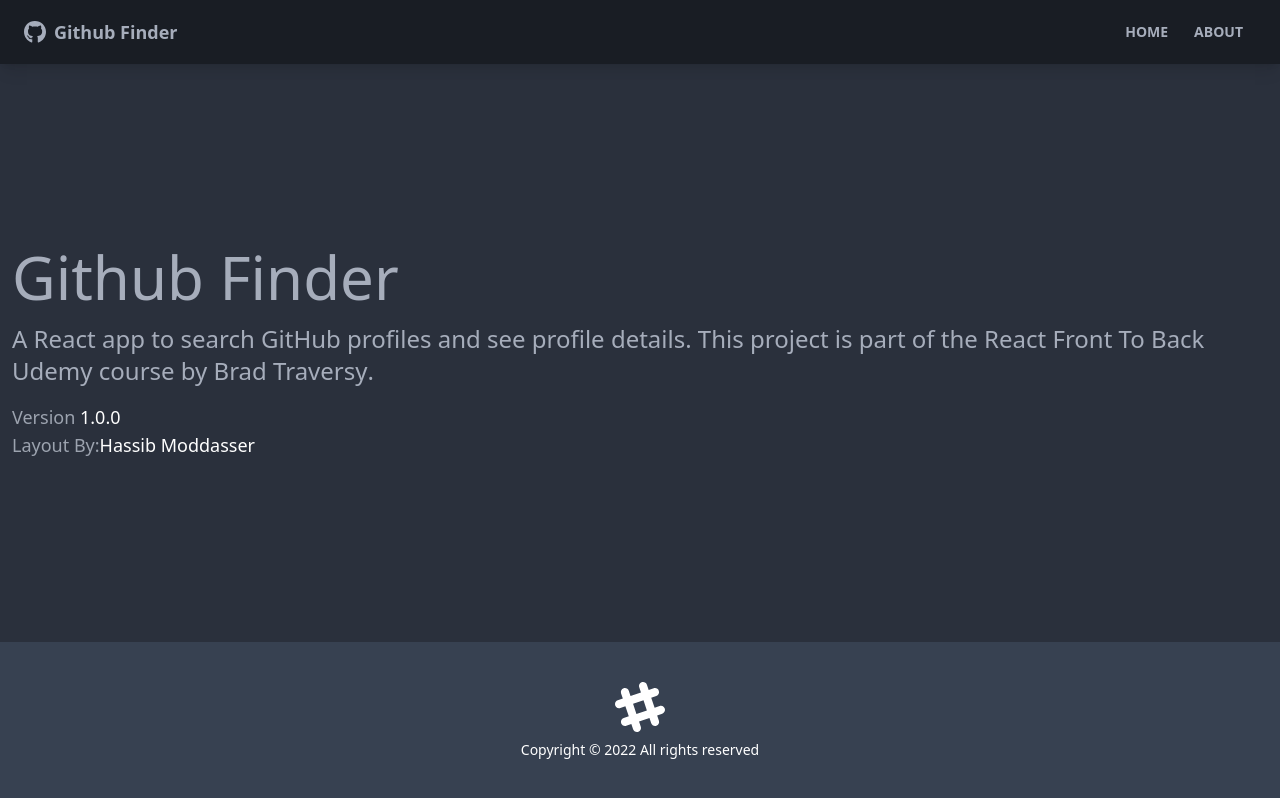
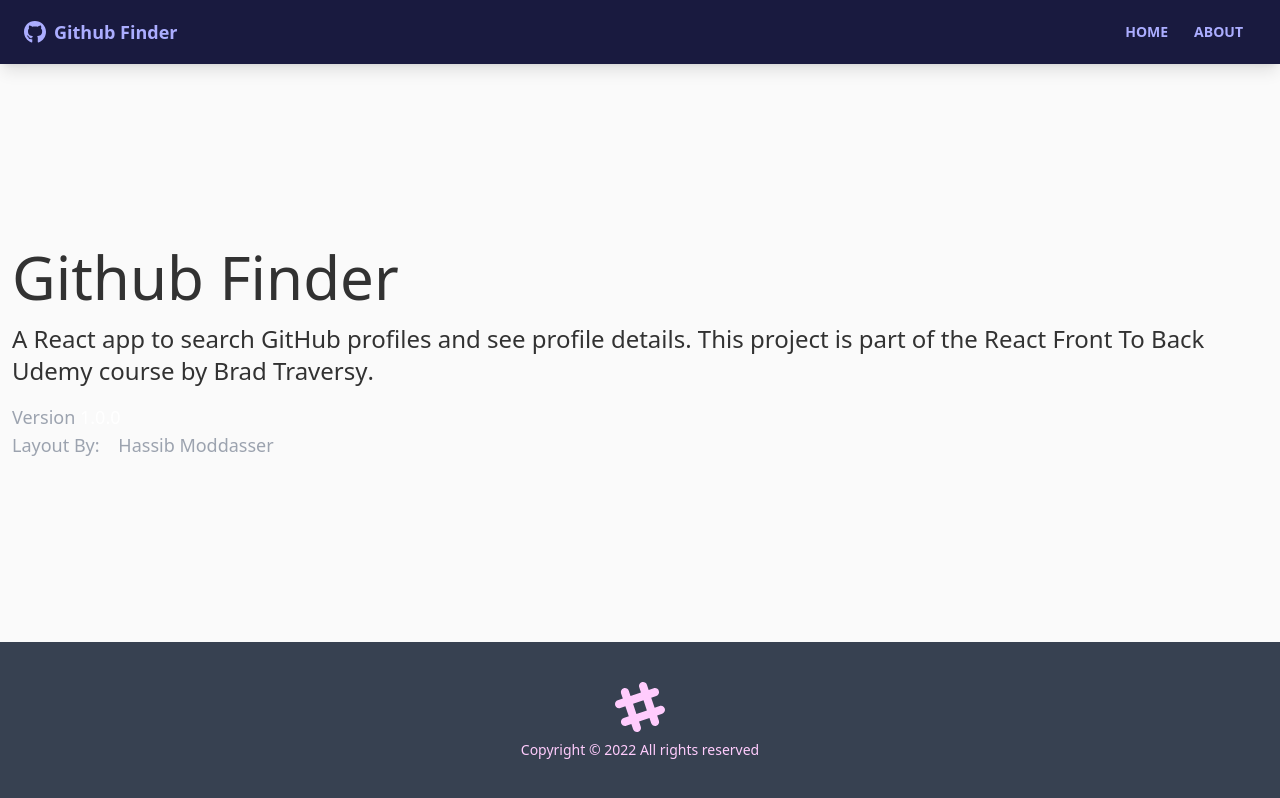
Before and after one commit to dimlutine/github-finder, a React (Create React App) app: page /about in a window 1280 px wide. Built offline with nearby package versions, Linux system fonts and the light colour scheme; the HTML template or start-up script is replaced by a standard one.

Commit message:
first env call

```diff
--- a/public/index.html
+++ b/public/index.html
@@ -1,5 +1,5 @@
 <!DOCTYPE html>
-<html lang="en" data-theme="dark">
+<html lang="en" data-theme="acid">
   <head>
     <meta charset="utf-8" />
     <link rel="icon" href="%PUBLIC_URL%/favicon.ico" />
--- a/src/pages/About.jsx
+++ b/src/pages/About.jsx
@@ -19,8 +19,8 @@
         Version <span className='text-white'>1.0.0</span>
       </p>
       <p className='text-lg text-gray-400'>
-        Layout By:
-        <a className='text-white' href='https://twitter.com/hassibmoddasser'>
+        Layout By: &nbsp; &nbsp;
+        <a className='text-gray' href='https://twitter.com/hassibmoddasser'>
           Hassib Moddasser
         </a>
       </p>
--- a/src/pages/Home.jsx
+++ b/src/pages/Home.jsx
@@ -1,7 +1,11 @@
+
 function Home() {
+
   return (
     <div>
         <h1 className="text-6xl">Welcome</h1>
+        {process.env.REACT_APP_GITHUB_URL}
+
     </div>
   )
 }
```
Also changed, not shown: 1 other file (tests, documents, lock files or other folders).
